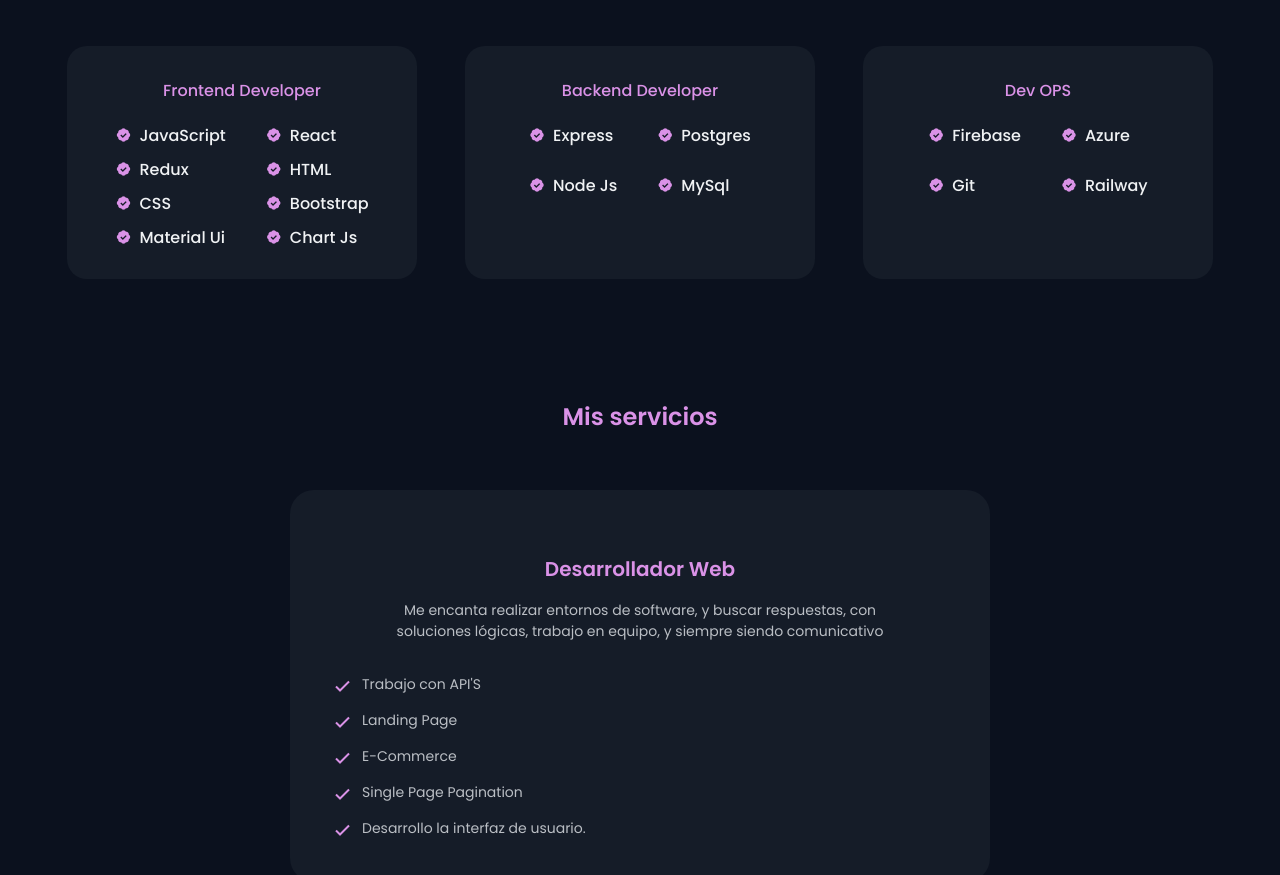
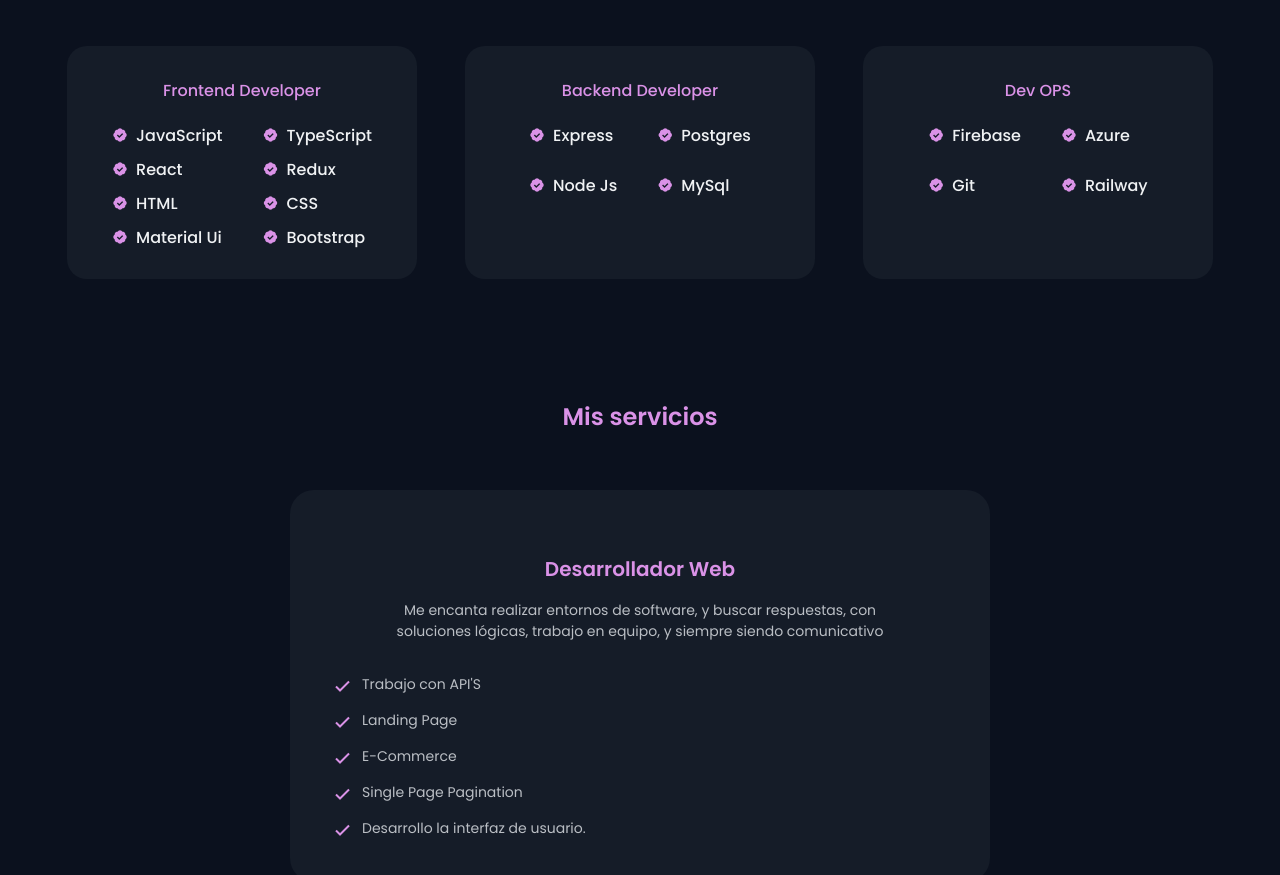
Before and after one commit to ramiro-monllor/portfolio-rami, a plain HTML site: page index.html in a window 1280 px wide. Shown: the part 1580-2455 px from the top of the page. Drawn offline with nearby package versions, Linux system fonts and the light colour scheme.

Commit message:
Update index.html

```diff
--- a/index.html
+++ b/index.html
@@ -76,10 +76,10 @@
                         <h3 class="home__education">Full Stack Developer</h3>
 
                         <div class="home__buttons">
-                            <!-- <a download="" href="assets/pdf/CV-RAMIRO-MONLLOR.pdf" class="button button--ghost" target="_blank">
+                            <!-- <a download="" href="assets/pdf/CV-RamiroMonllor.pdf" class="button button--ghost" target="_blank">
                                 Download CV
                             </a> -->
-                            <a download="" href="assets/pdf/CV-RAMIRO-MONLLOR.pdf" class="button button--ghost" target="_blank">
+                            <a download="" href="assets/pdf/CV-RamiroMonllor.pdf" class="button button--ghost" target="_blank">
                                 Descargar CV
                             </a>
                             <!-- <a href="#about" class="button">About Me</a> -->
@@ -184,7 +184,7 @@
                                     <i class='bx bxs-badge-check'></i>
 
                                     <div>
-                                        <h3 class="skills__name">Redux</h3>
+                                        <h3 class="skills__name">React</h3>
                                         <!-- <span class="skills__level">Advanced</span> -->
                                     </div>
                                 </div>
@@ -193,7 +193,7 @@
                                     <i class='bx bxs-badge-check'></i>
 
                                     <div>
-                                        <h3 class="skills__name">CSS</h3>
+                                        <h3 class="skills__name">HTML</h3>
                                         <!-- <span class="skills__level">Intermediate</span> -->
                                     </div>
                                 </div>
@@ -216,7 +216,7 @@
                                     <i class='bx bxs-badge-check'></i>
 
                                     <div>
-                                        <h3 class="skills__name">React</h3>
+                                        <h3 class="skills__name">TypeScript</h3>
                                         <!-- <span class="skills__level">Intermediate</span> -->
                                     </div>
                                 </div>
@@ -225,7 +225,16 @@
                                     <i class='bx bxs-badge-check'></i>
 
                                     <div>
-                                        <h3 class="skills__name">HTML</h3>
+                                        <h3 class="skills__name">Redux</h3>
+                                        <!-- <span class="skills__level">Intermediate</span> -->
+                                    </div>
+                                </div>
+
+                                <div class="skills__data">
+                                    <i class='bx bxs-badge-check'></i>
+
+                                    <div>
+                                        <h3 class="skills__name">CSS</h3>
                                         <!-- <span class="skills__level">Intermediate</span> -->
                                     </div>
                                 </div>
@@ -235,15 +244,6 @@
 
                                     <div>
                                         <h3 class="skills__name">Bootstrap</h3>
-                                        <!-- <span class="skills__level">Intermediate</span> -->
-                                    </div>
-                                </div>
-
-                                <div class="skills__data">
-                                    <i class='bx bxs-badge-check'></i>
-
-                                    <div>
-                                        <h3 class="skills__name">Chart Js</h3>
                                         <!-- <span class="skills__level">Basic</span> -->
                                     </div>
                                 </div>
```
